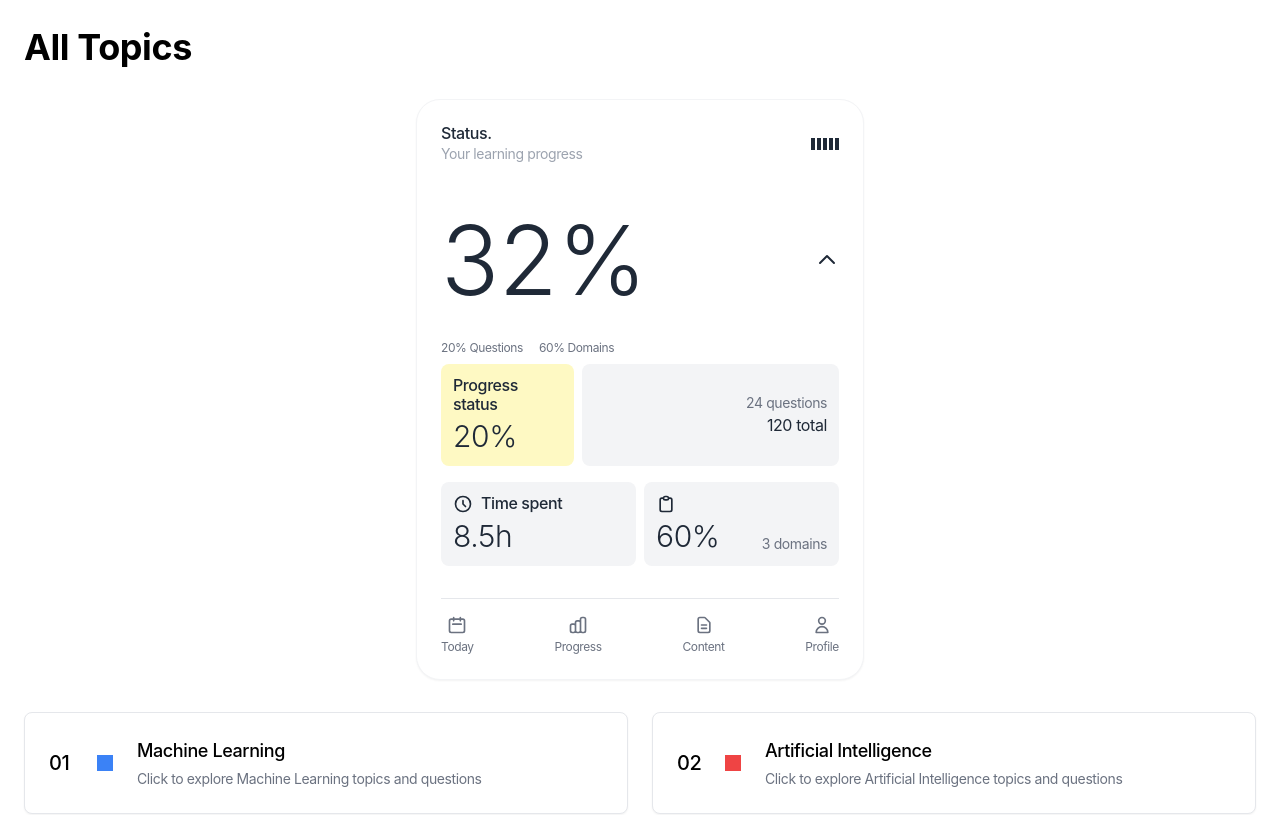
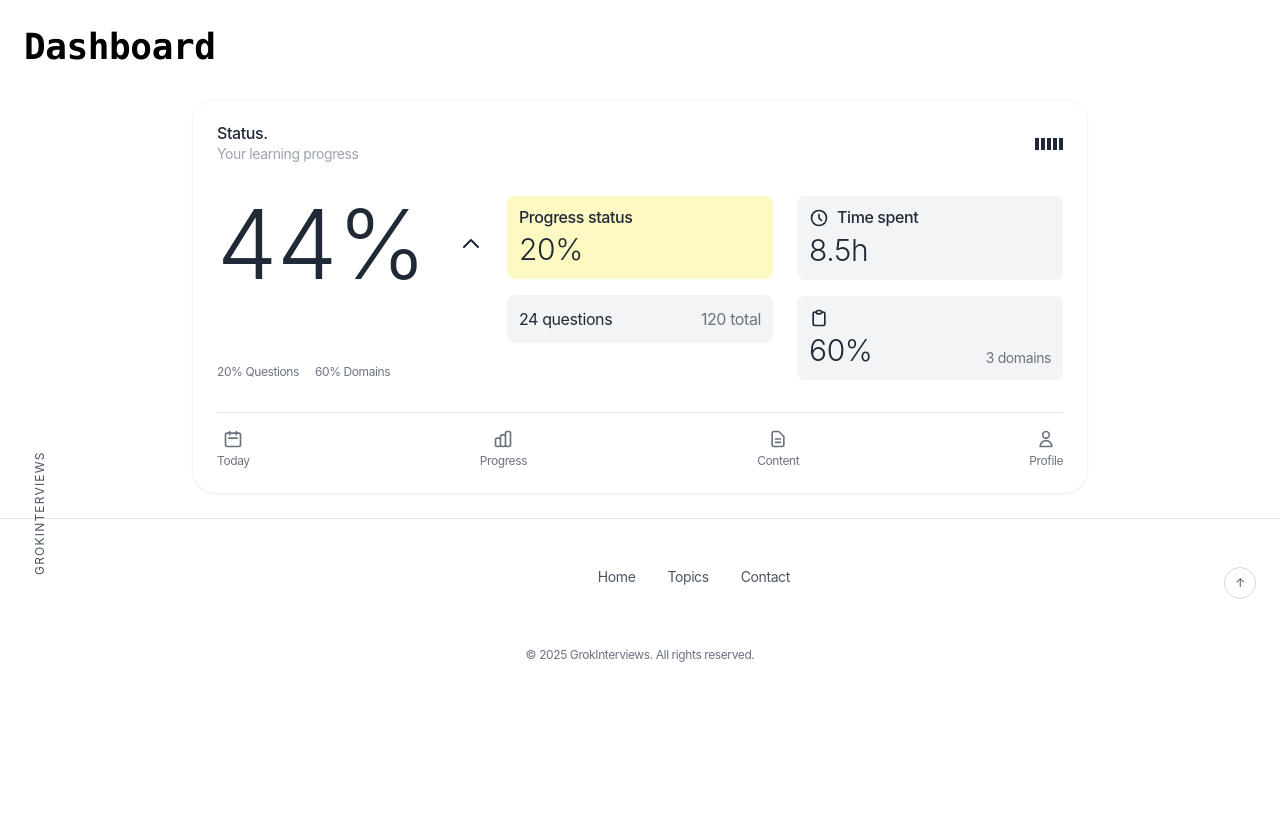
Before and after one commit to prxshetty/grokinterviews, a Next.js app: page /topics in a window 1280 px wide. Shown: the part 360-1175 px from the top of the page. After the commit the page ends 1071 px from the top, so only its background shows below. Built offline with nearby package versions, Linux system fonts and the light colour scheme.

Commit message:
removed topic options from below

```diff
--- a/src/app/components/ActivityProgress.tsx
+++ b/src/app/components/ActivityProgress.tsx
@@ -22,12 +22,12 @@ export default function ActivityProgress({
   const domainsPercentage = Math.round((domainsSolved / totalDomains) * 100);
 
   // For demo purposes, calculate a total progress percentage
-  const totalProgress = Math.round((questionsPercentage * 0.7) + (domainsPercentage * 0.3));
+  const totalProgress = Math.round((questionsPercentage * 0.4) + (domainsPercentage * 0.6));
 
   return (
-    <div className="bg-white dark:bg-gray-800 rounded-3xl p-6 shadow-sm border border-gray-100 dark:border-gray-700 max-w-md mx-auto">
+    <div className="bg-white dark:bg-gray-800 rounded-3xl p-6 shadow-sm border border-gray-100 dark:border-gray-700 w-full max-w-4xl mx-auto">
       {/* Status header */}
-      <div className="flex justify-between items-center mb-12">
+      <div className="flex justify-between items-center mb-8">
         <div>
           <h2 className="text-gray-800 dark:text-gray-200 font-medium">Status.</h2>
           <p className="text-gray-400 dark:text-gray-500 text-sm">Your learning progress</p>
@@ -39,8 +39,10 @@ export default function ActivityProgress({
         </div>
       </div>
 
-      {/* Main percentage */}
-      <div className="flex justify-between items-center mb-8">
+      <div className="grid grid-cols-1 md:grid-cols-3 gap-6">
+        {/* Main percentage column */}
+        <div className="flex flex-col justify-between">
+          <div className="flex justify-between items-center">
             <div className="text-8xl font-light text-gray-800 dark:text-gray-100">
               {totalProgress}%
             </div>
@@ -52,30 +54,30 @@ export default function ActivityProgress({
           </div>
 
           {/* Progress breakdown */}
-      <div className="text-xs text-gray-500 dark:text-gray-400 mb-2">
+          <div className="text-xs text-gray-500 dark:text-gray-400 mt-2">
             <span className="mr-4">{questionsPercentage}% Questions</span>
             <span>{domainsPercentage}% Domains</span>
           </div>
+        </div>
 
-      {/* Questions status box */}
-      <div className="flex mb-4">
-        <div className="bg-yellow-100 dark:bg-yellow-900 p-3 rounded-lg w-1/3">
+        {/* Middle column - Progress status and questions */}
+        <div className="flex flex-col space-y-4">
+          <div className="bg-yellow-100 dark:bg-yellow-900 p-3 rounded-lg">
             <h3 className="font-medium text-gray-800 dark:text-gray-200">Progress status</h3>
             <div className="text-3xl font-light text-gray-800 dark:text-gray-200 mt-1">
               {questionsPercentage}%
             </div>
           </div>
-        <div className="bg-gray-100 dark:bg-gray-700 p-3 rounded-lg ml-2 flex-grow flex items-center justify-end">
-          <div className="text-right">
-            <div className="text-gray-500 dark:text-gray-400 text-sm">{questionsCompleted} questions</div>
-            <div className="text-gray-800 dark:text-gray-200">{totalQuestions} total</div>
-          </div>
+
+          <div className="bg-gray-100 dark:bg-gray-700 p-3 rounded-lg flex items-center justify-between">
+            <div className="text-gray-800 dark:text-gray-200">{questionsCompleted} questions</div>
+            <div className="text-gray-500 dark:text-gray-400">{totalQuestions} total</div>
           </div>
         </div>
 
-      {/* Time and domains stats */}
-      <div className="flex">
-        <div className="bg-gray-100 dark:bg-gray-700 p-3 rounded-lg w-1/2">
+        {/* Right column - Time and domains */}
+        <div className="flex flex-col space-y-4">
+          <div className="bg-gray-100 dark:bg-gray-700 p-3 rounded-lg">
             <div className="flex items-center mb-1">
               <svg xmlns="http://www.w3.org/2000/svg" className="h-5 w-5 text-gray-800 dark:text-gray-200 mr-2" fill="none" viewBox="0 0 24 24" stroke="currentColor">
                 <path strokeLinecap="round" strokeLinejoin="round" strokeWidth={2} d="M12 8v4l3 3m6-3a9 9 0 11-18 0 9 9 0 0118 0z" />
@@ -86,7 +88,8 @@ export default function ActivityProgress({
               {timeSpent}h
             </div>
           </div>
-        <div className="bg-gray-100 dark:bg-gray-700 p-3 rounded-lg ml-2 w-1/2">
+
+          <div className="bg-gray-100 dark:bg-gray-700 p-3 rounded-lg">
             <div className="flex justify-between">
               <div>
                 <svg xmlns="http://www.w3.org/2000/svg" className="h-5 w-5 text-gray-800 dark:text-gray-200 mb-1" fill="none" viewBox="0 0 24 24" stroke="currentColor">
@@ -98,6 +101,7 @@ export default function ActivityProgress({
               </div>
               <div className="self-end text-right">
                 <div className="text-gray-500 dark:text-gray-400 text-sm">{domainsSolved} domains</div>
+              </div>
             </div>
           </div>
         </div>
--- a/src/app/topics/page.tsx
+++ b/src/app/topics/page.tsx
@@ -483,10 +483,10 @@ export default function TopicsPage() {
 
               {/* Q&A Content Section */}
               <div className="space-y-3 mt-8 pt-8">
-                <h1 className="text-4xl font-bold mb-8">
+                <h1 className="text-4xl font-bold mb-8 font-mono">
                   {selectedTopic
                     ? mainTopics.find(topic => topic.id === selectedTopic)?.label || 'Selected Topic'
-                    : 'All Topics'}
+                    : 'Dashboard'}
                 </h1>
 
                 {/* Display Q&A content based on selected topic/category */}
@@ -526,28 +526,7 @@ export default function TopicsPage() {
                       totalDomains={5}
                     />
 
-                    {/* Display list of main topics when nothing is selected */}
-                    <div className="grid grid-cols-1 md:grid-cols-2 gap-6 mt-8">
-                      {mainTopics.map((topic, index) => (
-                        <div
-                          key={topic.id}
-                          id={`topic-${topic.id}`}
-                          className="bg-white dark:bg-gray-800 p-6 rounded-lg shadow-sm border border-gray-200 dark:border-gray-700 cursor-pointer hover:border-gray-300 dark:hover:border-gray-600 transition"
-                          onClick={() => handleTopicClick(topic.id)}
-                        >
-                          <div className="flex items-center">
-                            <div className="w-12 text-xl font-medium">{String(index + 1).padStart(2, '0')}</div>
-                            <div className={`w-4 h-4 ${topic.color} mr-6`}></div>
-                            <div className="flex-grow">
-                              <h3 className="text-lg font-medium">{topic.label}</h3>
-                              <p className="text-sm text-gray-500 dark:text-gray-400 mt-1">
-                                Click to explore {topic.label} topics and questions
-                              </p>
-                            </div>
-                          </div>
-                        </div>
-                      ))}
-                    </div>
+                    {/* No topics displayed here as requested */}
                   </div>
                 )}
               </div>
```
Lines whose indentation alone changed are shown as unchanged.
